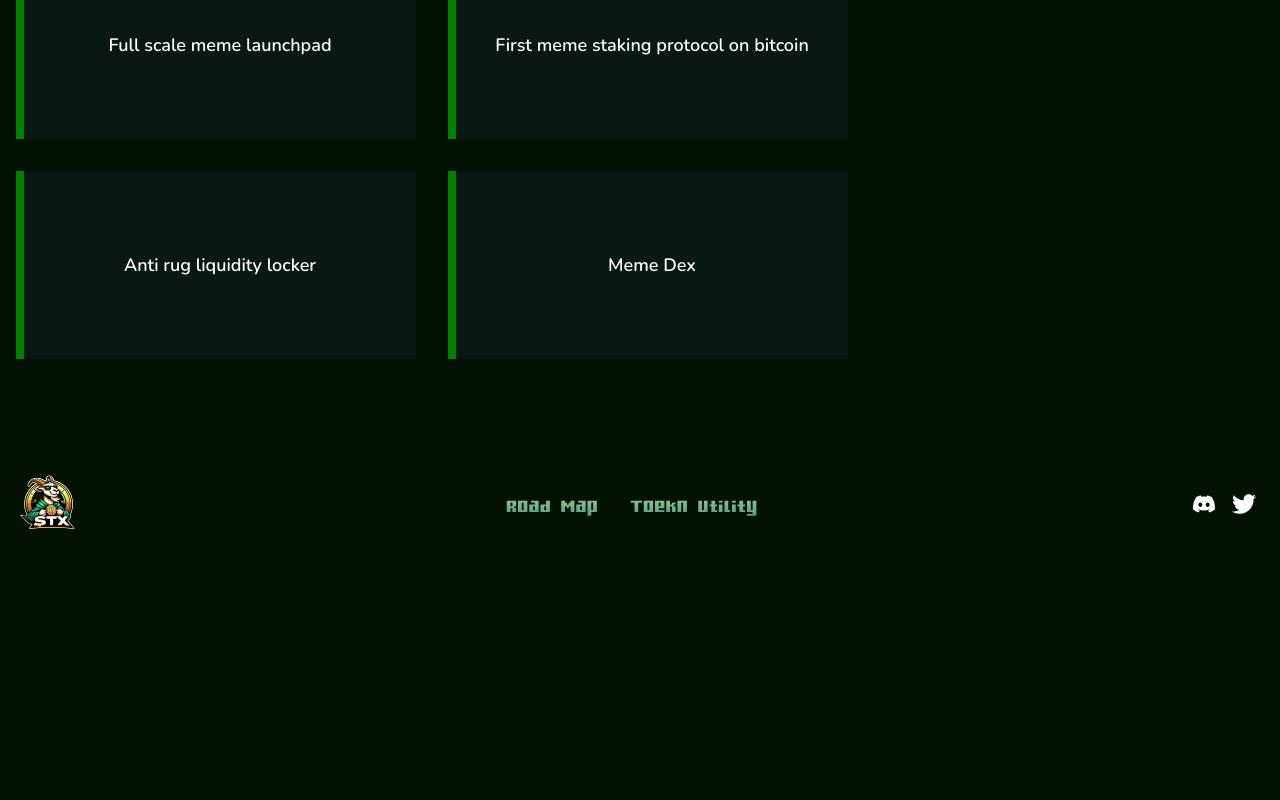
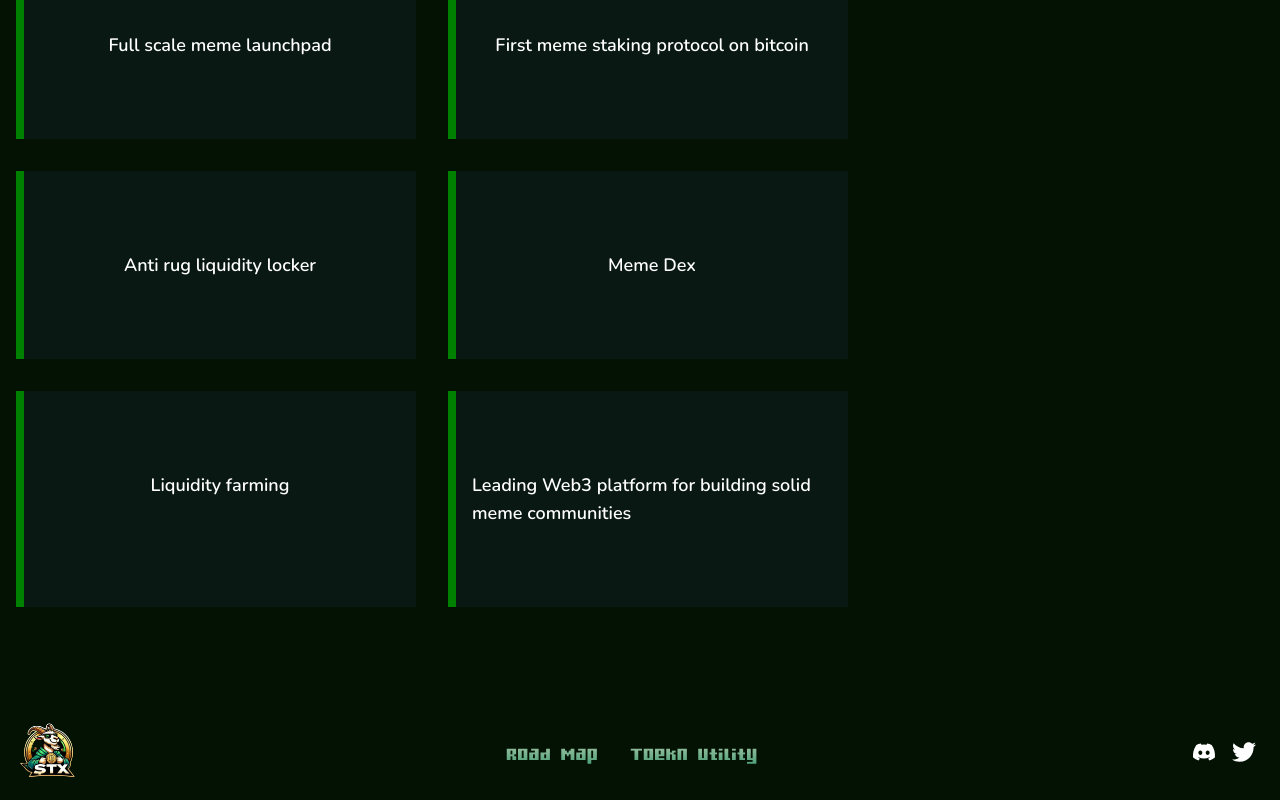
Before and after one commit to yhoungdev/goat-stx, a React (Vite) app: page /roadmap in a window 1280 px wide. Shown: the part 962-1762 px from the top of the page. Before the commit the page ends 1514 px from the top, so only its background shows below. Built offline with nearby package versions, Linux system fonts and the light colour scheme.

Commit message:
updated roadmap

```diff
--- a/src/components/page/roadMapItem.tsx
+++ b/src/components/page/roadMapItem.tsx
@@ -11,6 +11,8 @@ const ROADMAP = [
   "First meme staking protocol on bitcoin",
   "Anti rug liquidity locker",
   "Meme Dex",
+  "Liquidity farming",
+  "Leading Web3 platform for building solid meme communities"
 ];
 
 const RoadmapData = () => {
```
